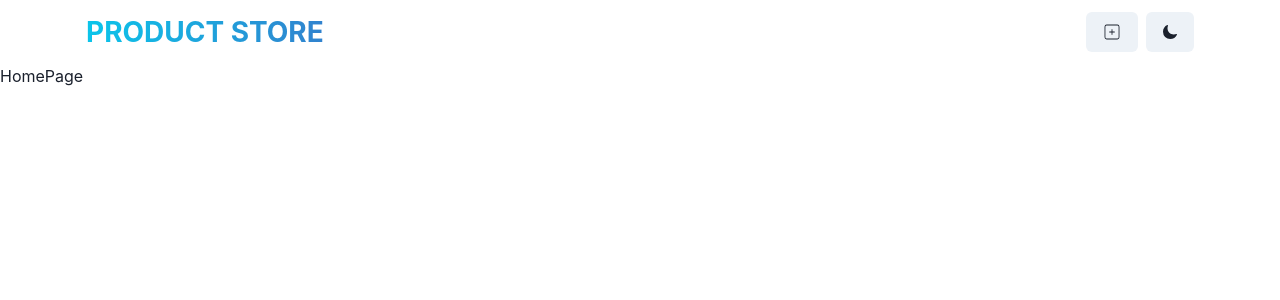
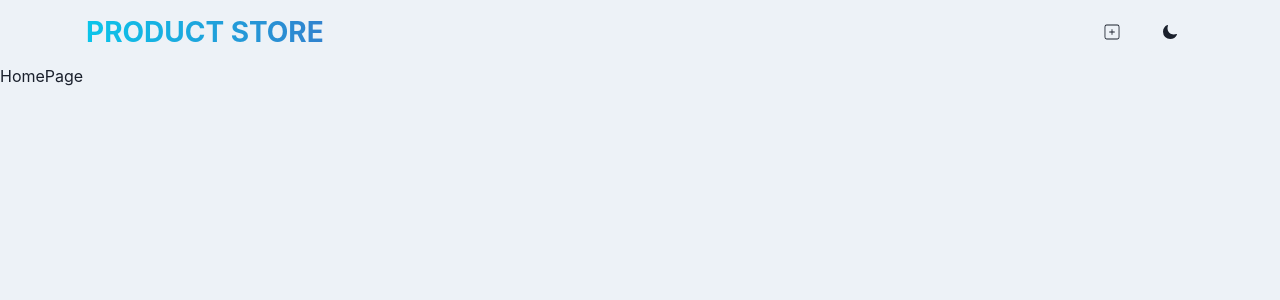
Before and after one commit to ramneekriar/Product-Store, a React (Vite) app in the folder frontend/: page / in a window 1280 px wide. Shown: the top 300 px of the page. Built offline with nearby package versions, Linux system fonts and the light colour scheme.

Commit message:
Add toggle light and dark mode to app.jsx

```diff
--- a/frontend/src/App.jsx
+++ b/frontend/src/App.jsx
@@ -1,5 +1,5 @@
 import { Routes, Route } from 'react-router-dom';
-import { Box } from '@chakra-ui/react';
+import { Box, useColorModeValue } from '@chakra-ui/react';
 
 import Navbar from './components/navbar';
 import HomePage from './pages/HomePage';
@@ -8,7 +8,7 @@
 function App() {
   return (
     <>
-      <Box minH={'100vh'}>
+      <Box minH={'100vh'} bg={useColorModeValue('gray.100', 'gray.900')}>
         <Navbar />
         <Routes>
           <Route path="/" element={<HomePage />} />
--- a/frontend/src/components/Navbar.jsx
+++ b/frontend/src/components/Navbar.jsx
@@ -2,7 +2,7 @@
 import { Container, Flex, Text, Button, HStack } from '@chakra-ui/react';
 import { Link } from 'react-router-dom';
 import { CiSquarePlus } from 'react-icons/ci';
-import { useColorMode } from '@chakra-ui/react';
+import { useColorMode, useColorModeValue } from '@chakra-ui/react';
 import { IoMoon } from 'react-icons/io5';
 import { LuSun } from 'react-icons/lu';
 
```
